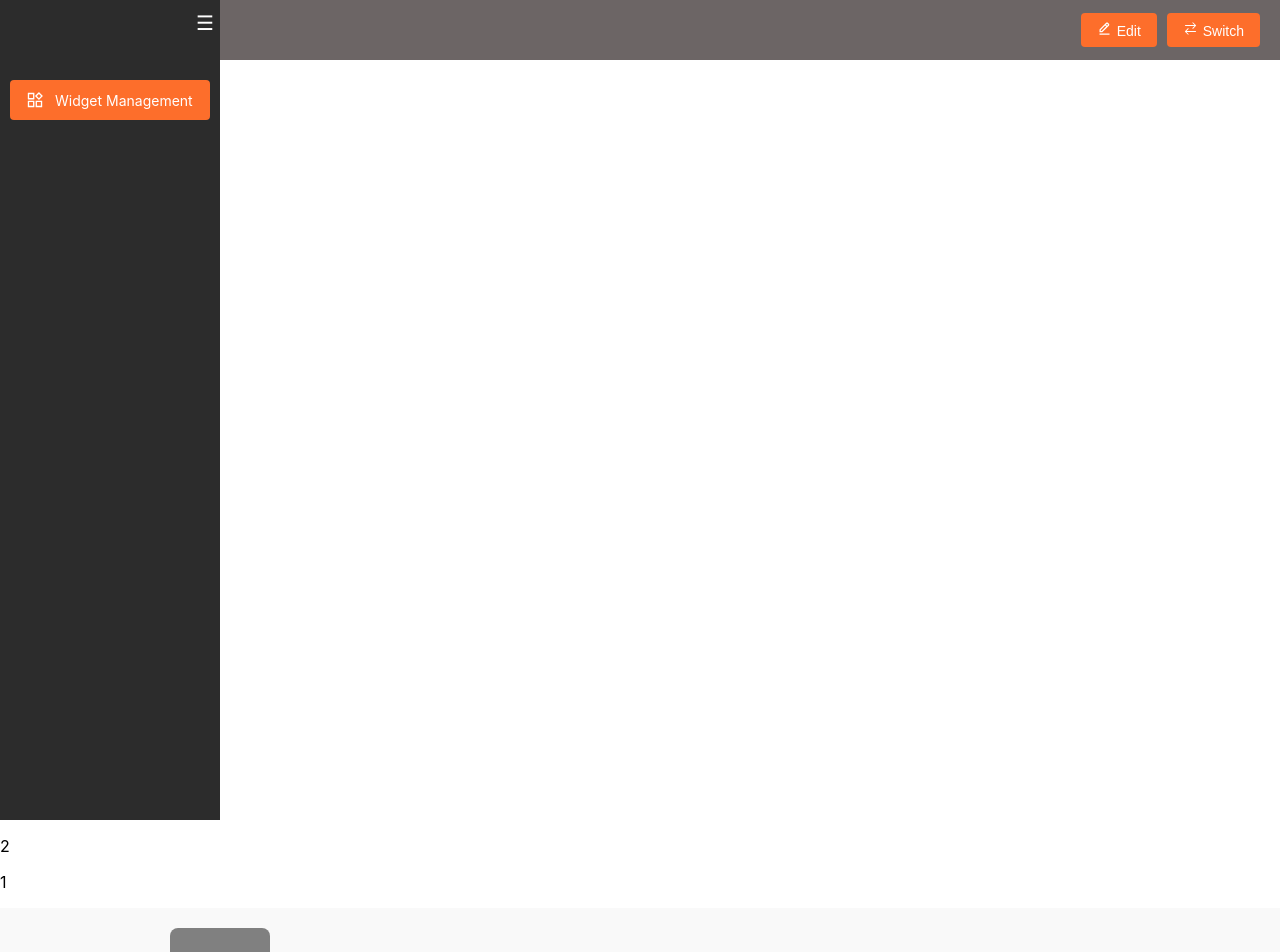
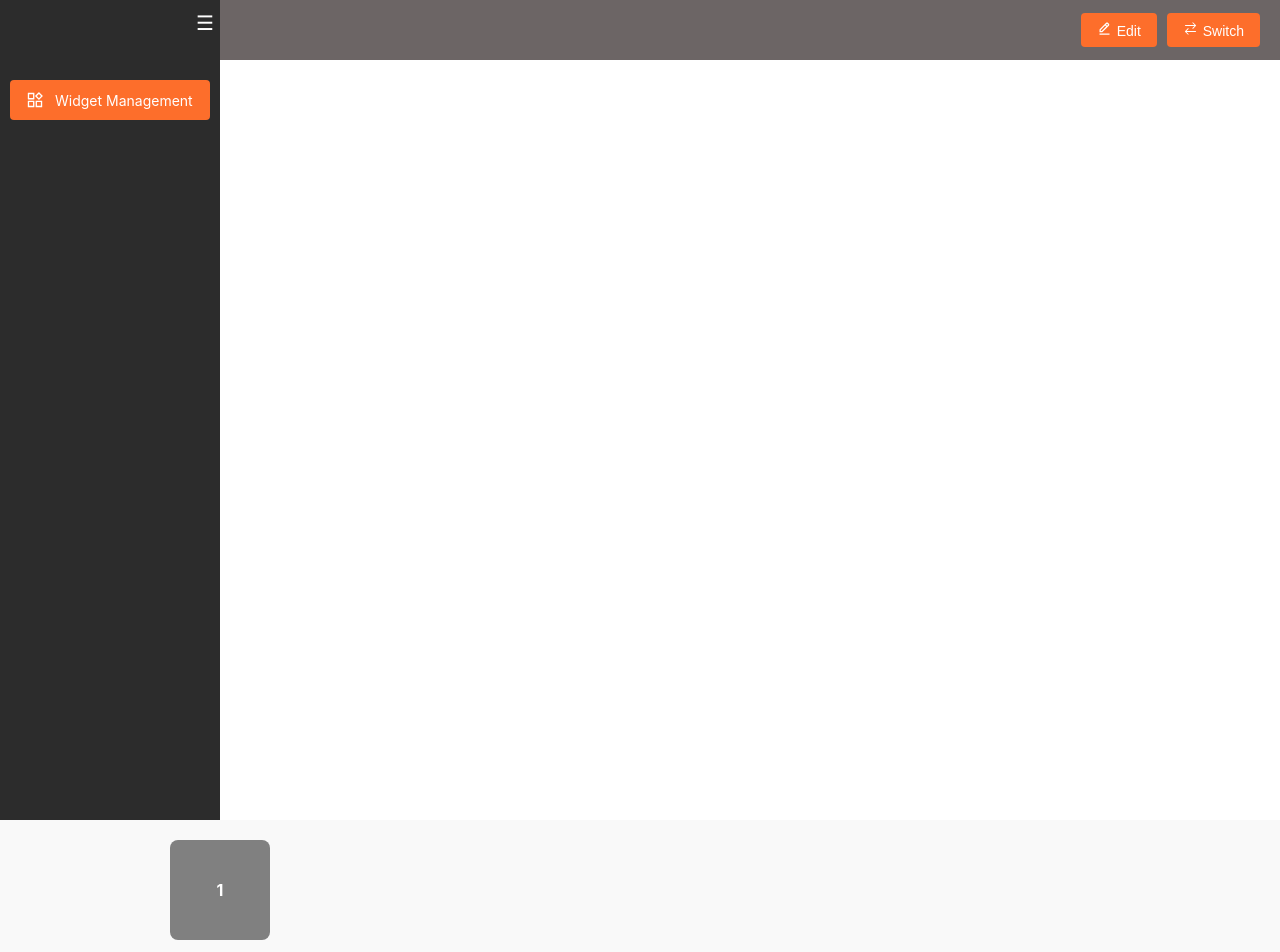
Before and after one commit to tonkows/Widget-Feature-METTHIER, a React (Create React App) app: page / in a window 1280 px wide. Shown: the top 952 px of the page. Built offline with nearby package versions, Linux system fonts and the light colour scheme.

Commit message:
delete 1+2

```diff
--- a/src/App.jsx
+++ b/src/App.jsx
@@ -21,8 +21,7 @@ const App = () => {
         <div className="main-layout">
           {/* Sidebar */}
           <Sidebar isCollapsed={isCollapsed} toggleSidebar={toggleSidebar} />
-        <p>2</p>
-        <p>1</p>
+
           {/* Main Content */}
           <div className={`main-content ${isCollapsed ? "collapsed" : ""}`}>
             <div className="grid-container">
```
